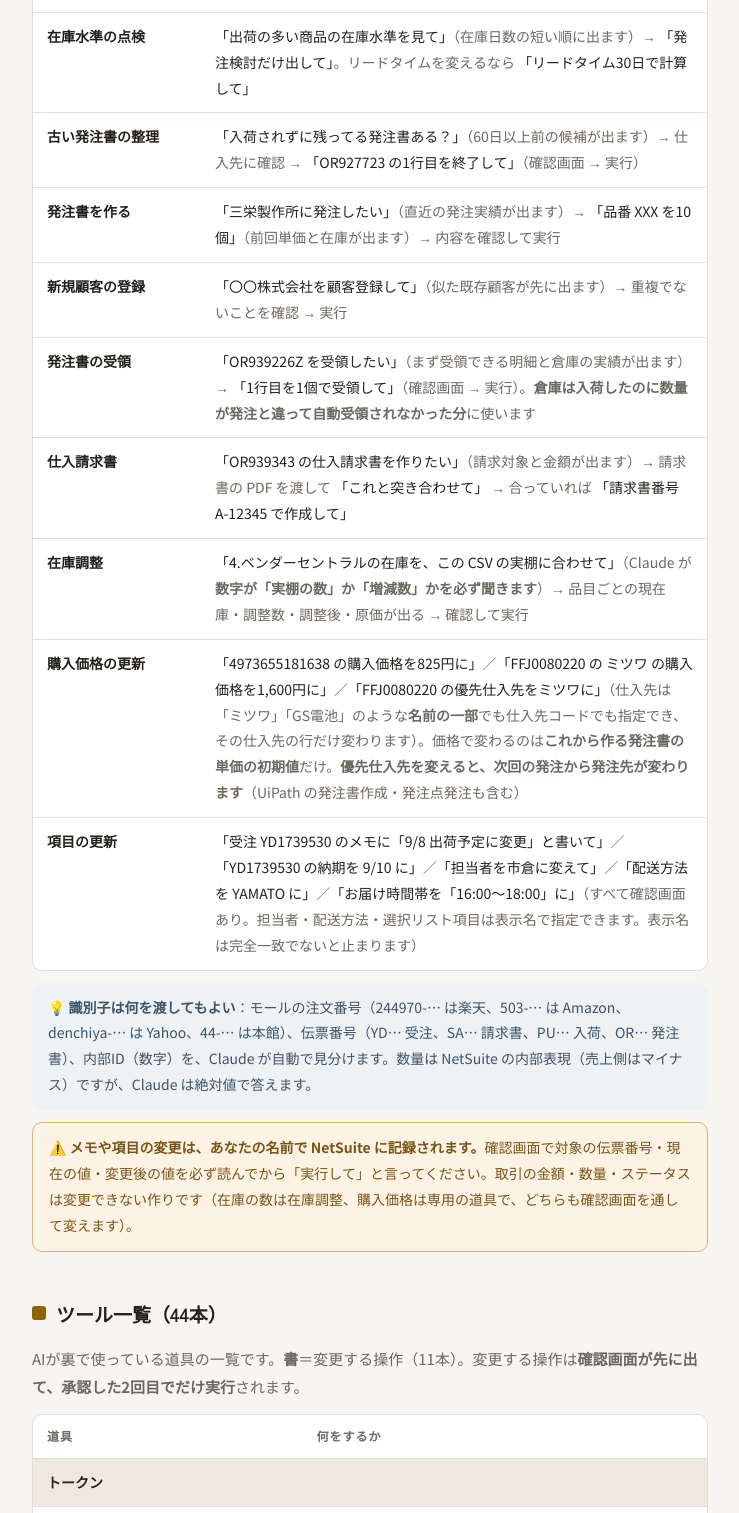
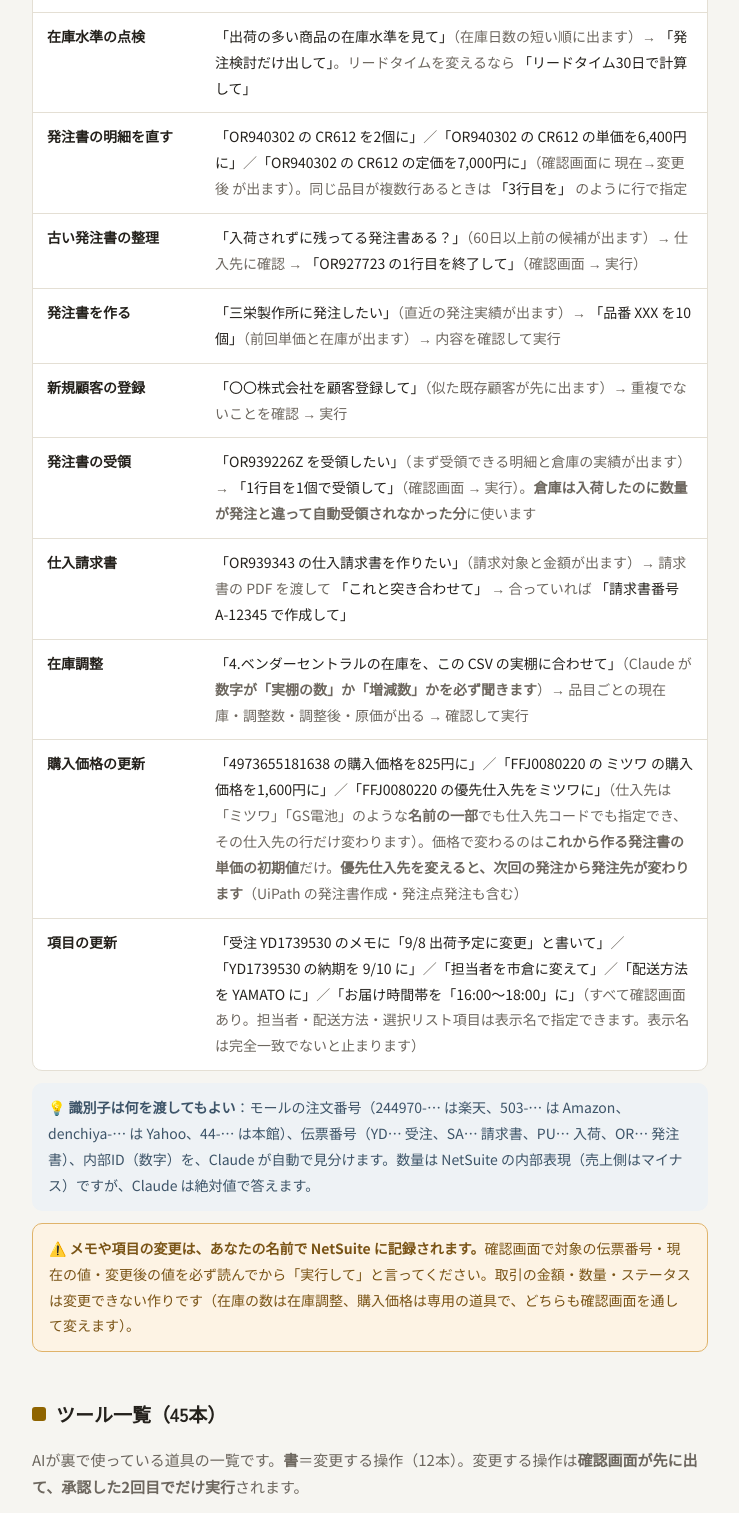
Before and after one commit to takehiroichikura/denchiya, a plain HTML site: page netsuite-mcp-guide.html in a window 1280 px wide. Shown: the part 3422-4935 px from the top of the page, without its empty margins (270-1009 px from the left). Drawn offline with Linux system fonts and the light colour scheme.

Commit message:
NetSuiteガイドに発注書明細の更新（update_po_lines）を追記
Co-Authored-By: Claude Opus 5.5 <noreply@anthropic.com>

```diff
--- a/netsuite-mcp-guide.html
+++ b/netsuite-mcp-guide.html
@@ -167,6 +167,7 @@
       <tr><td class="cat">納期の問い合わせ</td><td class="ex"><q>YD1748130 の納期を聞かれた</q>→ 明細ごとに状況と入荷予定が出るので、それを見て回答文を書きます。<b>楽天・Yahoo の注文番号でもそのまま引けます</b></td></tr>
       <tr><td class="cat">入金の消込</td><td class="ex"><q>能美防災の中国支社から115,203円入金があった</q>→ 一致する請求書の組み合わせが出ます。手数料が引かれていそうなら <q>手数料880円込みで探して</q></td></tr>
       <tr><td class="cat">在庫水準の点検</td><td class="ex"><q>出荷の多い商品の在庫水準を見て</q>（在庫日数の短い順に出ます）→ <q>発注検討だけ出して</q>。リードタイムを変えるなら <q>リードタイム30日で計算して</q></td></tr>
+      <tr><td class="cat">発注書の明細を直す</td><td class="ex"><q>OR940302 の CR612 を2個に</q>／<q>OR940302 の CR612 の単価を6,400円に</q>／<q>OR940302 の CR612 の定価を7,000円に</q>（確認画面に 現在→変更後 が出ます）。同じ品目が複数行あるときは <q>3行目を</q> のように行で指定</td></tr>
       <tr><td class="cat">古い発注書の整理</td><td class="ex"><q>入荷されずに残ってる発注書ある？</q>（60日以上前の候補が出ます）→ 仕入先に確認 → <q>OR927723 の1行目を終了して</q>（確認画面 → 実行）</td></tr>
       <tr><td class="cat">発注書を作る</td><td class="ex"><q>三栄製作所に発注したい</q>（直近の発注実績が出ます）→ <q>品番 XXX を10個</q>（前回単価と在庫が出ます）→ 内容を確認して実行</td></tr>
       <tr><td class="cat">新規顧客の登録</td><td class="ex"><q>〇〇株式会社を顧客登録して</q>（似た既存顧客が先に出ます）→ 重複でないことを確認 → 実行</td></tr>
@@ -182,8 +183,8 @@
 
   <div class="warn">⚠️ <b>メモや項目の変更は、あなたの名前で NetSuite に記録されます。</b>確認画面で対象の伝票番号・現在の値・変更後の値を必ず読んでから「実行して」と言ってください。取引の金額・数量・ステータスは変更できない作りです（在庫の数は在庫調整、購入価格は専用の道具で、どちらも確認画面を通して変えます）。</div>
 
-  <h2>ツール一覧（44本）</h2>
-  <p class="lede" style="margin-bottom:14px">AIが裏で使っている道具の一覧です。<b>書</b>＝変更する操作（11本）。変更する操作は<b>確認画面が先に出て、承認した2回目でだけ実行</b>されます。</p>
+  <h2>ツール一覧（45本）</h2>
+  <p class="lede" style="margin-bottom:14px">AIが裏で使っている道具の一覧です。<b>書</b>＝変更する操作（12本）。変更する操作は<b>確認画面が先に出て、承認した2回目でだけ実行</b>されます。</p>
   <div class="tablewrap">
     <table>
       <thead><tr><th style="width:40%">道具</th><th>何をするか</th></tr></thead>
@@ -222,6 +223,7 @@
         <tr><td><code>review_stock_levels</code></td><td><b>在庫水準の見直し</b>（読み取りのみ）。出荷実績から日次出荷を出し、使用可能在庫が何日もつか（在庫日数）と、リードタイムから見た目安の発注点を計算して足りない順に並べる。<b>NetSuite に設定された発注点そのものは API から読めない</b>ので、あくまで実績からの目安</td></tr>
         <tr><td><code>create_purchase_order</code> <b>書</b></td><td><b>発注書を新しく作る</b>。仕入先だけ指定すると直近の発注実績が出る。品番と数量を入れると前回単価・現在庫・発注残を付けて内容確認 → 確認画面 → 実行。<b>相談しながら1件ずつ使う道具で、自動発注には使いません</b></td></tr>
         <tr><td><code>answer_delivery_date</code></td><td><b>納期の問い合わせに答えるための材料</b>を受注1件ぶんまとめて出す（読み取りのみ）。明細ごとに「出荷済／在庫あり／他拠点に在庫あり（要判断）／入荷待ち（充足予定日つき）／入荷予定なし」を判定し、引当数・受注残・拠点別の使用可能在庫・その商品を待っている発注書まで返す。<b>在庫は受注の出荷拠点で見ます。</b>他拠点の在庫は移動が要るので「在庫あり」とは言いません。入荷予定は数量まで見て、不足を埋められる日を出します。<b>受注番号でもモールの注文番号でも引ける</b></td></tr>
+        <tr><td><code>update_po_lines</code> <b>書</b></td><td>発注書の明細を<b>品目か行番号（上から何行目）</b>で指定して、<b>数量・単価（購入価格・税抜）・入荷予定日・定価</b>を変える（1発注書・最大30行）。止めるもの: 終了・完全請求・却下の発注書、終了した行、受領済みや請求済みより少ない数量、仕入請求書を作った行の単価。受領済みの行の単価を変えると「受領済み分の原価は変わらない」と警告。<b>入荷予定日は自動受領のきっかけ</b>なので set_receipt_dates と同じく了解の確認あり。実行後に NetSuite の値を読み直して反映を確認。仕入先へ送った発注書との差に注意</td></tr>
         <tr><td><code>set_receipt_dates</code> <b>書</b></td><td>発注書の明細に<b>入荷予定日</b>をまとめて入れる。書き込み後は NetSuite の現在値を読み直して「反映を確認した行」だけを完了と報告します（通信エラーでも保存されていることがあるため）。<b>日付を入れると、その日付を迎えた時点でスケジュールスクリプト「発注書の受領」がその行を受領します。</b>直送・ベンダー分（自社倉庫を通らない）はそれで正しい運用です。自社倉庫に入る発注書では、その日に実際に入荷していなくても受領されるので、確実な入荷日だけを入れること</td></tr>
         <tr><td><code>suggest_payment_matches</code></td><td><b>入金の消込候補</b>を出す（読み取りのみ・消込はしない）。顧客と入金額を渡すと、未入金請求書の1件・2件・3件の組み合わせから合計が一致するものを探す。振込手数料が引かれているときは許容差を指定できる</td></tr>
         <tr><td><code>create_customer</code> <b>書</b></td><td><b>新規顧客を登録する</b>。会社名を渡すと、まず似た既存顧客の一覧と採番される顧客コード（SC＋6桁）が出る。<b>二重登録でないことを確認してから</b>確認画面 → 実行。与信・支払条件は登録後に画面で設定</td></tr>
@@ -238,7 +240,7 @@
       <thead><tr><th style="width:32%">やりたいこと</th><th style="width:12%">できる？</th><th>理由・代わりの方法</th></tr></thead>
       <tbody>
         <tr><td><b>伝票・顧客の新規作成</b></td><td>△</td><td>既存の伝票から次の伝票を作るもの（受注→配送→請求書、発注書→受領→仕入請求書）と、<b>発注書の新規作成・新規顧客の登録</b>は 2026-09-11 に開放しました。受注・見積の新規作成はまだ作っていません（GoQ・RPA の流れと競合するため）</td></tr>
-        <tr><td><b>取引の金額・数量の変更、明細の追加・削除</b></td><td>✕</td><td>影響が大きいため対象外（在庫の数そのものは adjust_inventory、購入価格は update_item_cost で変えられます）。変更できるのはメモ・外部ID・カスタム項目・納期・期日・発注書番号・営業担当・配送方法</td></tr>
+        <tr><td><b>取引の金額・数量の変更、明細の追加・削除</b></td><td>△</td><td>受注・請求書などは対象外。<b>発注書の明細の数量・単価だけ</b>は update_po_lines で変えられます（明細の追加・削除はできません）。在庫の数そのものは adjust_inventory、購入価格は update_item_cost で。変更できるのはメモ・外部ID・カスタム項目・納期・期日・発注書番号・営業担当・配送方法</td></tr>
         <tr><td><b>配送・請求書の一部だけ（数量指定・部分請求）</b></td><td>△</td><td>受注側（fulfill_order / bill_order）は全量が対象です。<b>発注書の受領（receive_order）は行ごとに数量を指定できます</b>（倉庫実績と発注数が違うときの手動受領のため）</td></tr>
         <tr><td><b>保存検索の結果を編集・保存する</b></td><td>✕</td><td>保存検索は「実行して結果を見る」だけです。条件や列の変更は NetSuite の画面で</td></tr>
         <tr><td><b>自分のロールで見えないデータ</b></td><td>✕</td><td>NetSuite 側で権限エラーになります（本人の権限と同じ）</td></tr>
@@ -249,7 +251,7 @@
         <tr><td><b>受注・見積書の新規作成</b></td><td>✕</td><td>受注は GoQ・RPA の流れと競合するため作っていません。見積書は作れる見込みで、次の候補です（市倉さんへ）</td></tr>
         <tr><td><b>入金の消込（入金の適用）</b></td><td>△</td><td>候補を出すところまで（suggest_payment_matches）。<b>消込そのものは作っていません</b>。会計に直結して復旧が重いためです。適用は NetSuite の画面で</td></tr>
         <tr><td><b>発注点・推奨在庫レベルの読み書き</b></td><td>✕</td><td><b>このアカウントでは NetSuite の発注点そのものが REST / SuiteQL のどちらからも読めません</b>（項目一覧に出てこない。読めるのは「補充方法＝発注点」と「ロット発注数」だけ）。代わりに review_stock_levels が出荷実績から目安を計算します。設定値の確認・変更は画面で</td></tr>
-        <tr><td><b>数量・金額の変更、受注のクローズ</b></td><td>✕</td><td>在庫・売上に直結し、復旧が難しい。作らない方針。<b>発注書のクローズだけ</b>は close_purchase_order で開放しました（入荷予定の掃除のため）</td></tr>
+        <tr><td><b>数量・金額の変更、受注のクローズ</b></td><td>✕</td><td>在庫・売上に直結し、復旧が難しい。作らない方針（<b>発注書の明細の数量・単価</b>は例外で、2026-09-30 に update_po_lines として開放）。<b>発注書のクローズだけ</b>は close_purchase_order で開放しました（入荷予定の掃除のため）</td></tr>
         <tr><td><b>出荷（Item Fulfillment）・請求書の作成</b></td><td>○</td><td>2026-09-11 に fulfill_order / bill_order として開放。モール受注はエアロジ→RPA が作るので、<b>営業出荷など RPA を通らない受注だけ</b>に使う（モール注文番号のある受注には警告）</td></tr>
         <tr><td><b>発注書の受領・仕入請求書の作成</b></td><td>○</td><td>2026-09-11 に receive_order / bill_purchase_order として開放。受領は<b>自動受領（スケジュールと DN_受領作業）が拾わなかった分の手動受領</b>用で、倉庫実績のうち未受領の数だけを提案します。仕入請求書は経理が画面でやっている [請求] ボタンと同じ処理です</td></tr>
         <tr><td><b>上記以外の項目の更新（取引先・ロケーション・支払条件など）</b></td><td>△</td><td>納期・期日・発注書番号・営業担当・配送方法は 2026-09-08 に開放済み。他の項目は業務ルールを決めて、項目を1つずつ指名して許可リストに足す形で対応できる（市倉さんへ）</td></tr>
```
